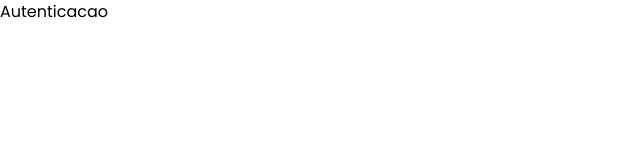
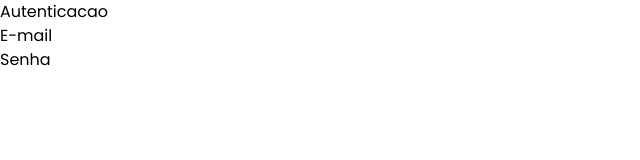
Before and after one commit to marcelolinck/admin-template, a Next.js app: page /autenticacao in a window 1280 px wide. Shown: the top 160 px of the page, without its empty margins (0-640 px from the left). Built offline with nearby package versions, Linux system fonts and the light colour scheme.

Commit message:
Aula de AUTH em amdamento.

```diff
--- a/src/components/auth/Authinput.tsx
+++ b/src/components/auth/Authinput.tsx
@@ -1,8 +1,25 @@
-export default function AuthInput(props){
+
+
+interface AuthInputProps{
+    label: string
+    valor: any
+    obrigatorio?:boolean
+    tipo?: 'text'|'email'|'password'
+    valorMudou: (novoValor: any) => void
+}
+
+export default function AuthInput(props: AuthInputProps){
+
+
     return(
         <div>
-            <label htmlFor=""></label>
-            <input type="text" />
+            <label>{props.label}</label>
+            <input
+                type={props.tipo ?? 'text'}
+                value={props.valor}
+                onChange={e => props.valorMudou?.(e.target.value)}
+                required={props.obrigatorio}
+                />
         </div>
     )
 }
--- a/src/pages/autenticacao.tsx
+++ b/src/pages/autenticacao.tsx
@@ -1,7 +1,30 @@
-export default function Autenticacao(){
-    return(
+import { useState } from "react"
+import AuthInput from "../components/auth/AuthInput"
+
+export default function Autenticacao() {
+
+    //Usando o useState dessa forma, ele irá aceitar somente dois modos conforme abaixo, mas pode ser quantos forem necessarios
+    const [modo, setModo] = useState<'login' | 'cadastro'>('login')
+    const [email, setEmail] = useState('')
+    const [senha, setSenha] = useState('')
+
+    return (
         <div>
-            Autenticacao
+            <h1>Autenticacao</h1>
+            <AuthInput
+                label="E-mail"
+                tipo="email"
+                valor={email}
+                valorMudou={setEmail}
+            />
+
+            <AuthInput
+                label="Senha"
+                valor={senha}
+                tipo="password"
+                valorMudou={setSenha}
+            />
+
         </div>
     )
 }
```
